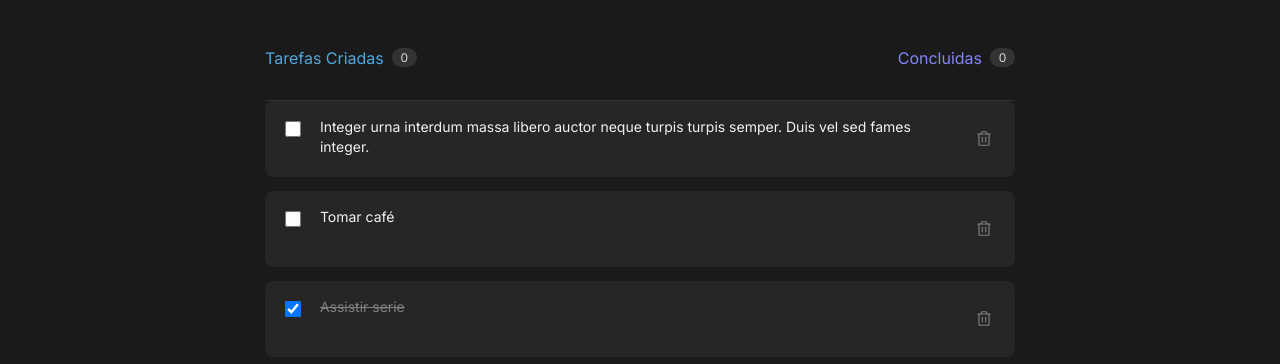
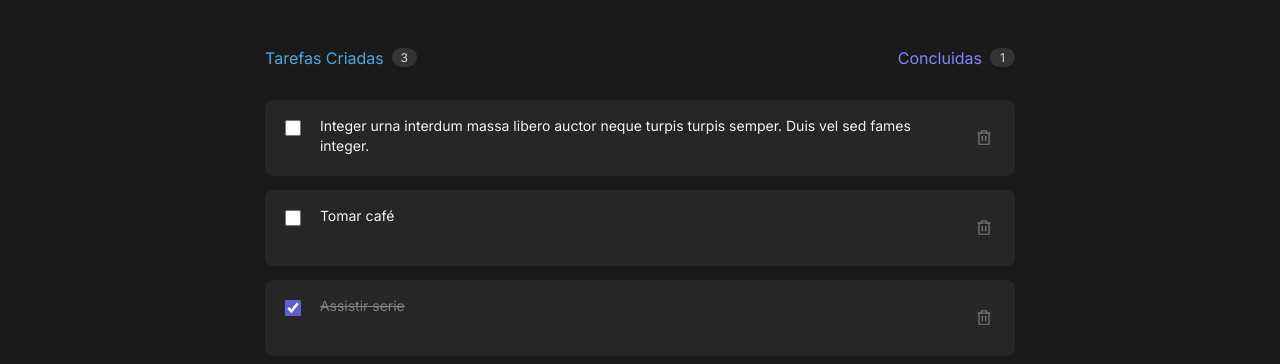
Before and after one commit to RodGondin/ToDo-List, a React (Vite) app: page / in a window 1280 px wide. Shown: the part 272-636 px from the top of the page. Built offline with nearby package versions, Linux system fonts and the light colour scheme.

Commit message:
add react hooks and testing some ways

```diff
--- a/src/App.module.css
+++ b/src/App.module.css
@@ -113,6 +113,10 @@
   background-color: var(--gray-400);
 }
 
+.content .hidden {
+  display: none;
+}
+
 .content .noTasksMessage {
   width: 100%;
   display: flex;
@@ -128,3 +132,7 @@
   margin: 0;
   line-height: 140%;
 }
+
+.noTasksMessage img {
+  padding-bottom: 1rem;
+}
--- a/src/App.tsx
+++ b/src/App.tsx
@@ -1,17 +1,51 @@
+import { v4 as uuidv4 } from 'uuid';
+
 import styles from './App.module.css';
 import logo from './assets/logo.svg';
-import { PlusCircle, Clipboard } from "phosphor-react";
+import { PlusCircle } from "phosphor-react";
+
+import clipboard from './assets/Clipboard.svg';
 
 import { Tasks } from './components/Tasks.jsx';
+import { useState } from 'react';
 
 function App() {
+  const [taskCount, setTaskCount] = useState(0);
+  const [doneTaskCount, setDoneTaskCount] = useState(0);
+  const [inputValue, setinputValue] = useState('');
+
+  const handleInputChange = (event: React.ChangeEvent<HTMLInputElement>) => {
+    setinputValue(event.target.value);
+  };
+
+  const handleTaskCountChange = (newCount: number) => {
+    setTaskCount(newCount);
+  };
+
+  const handleDoneTaskCountChange = (newCount: number) => {
+    setDoneTaskCount(newCount);
+  };
+
+  const addTaskCountChange = () => {
+    const newTask = {
+      id: uuidv4(),
+      message: inputValue,
+      isDone: false
+    };
+
+    setinputValue(''); // Limpa o input após adicionar a tarefa
+    return newTask;
+  };
+
   return (
     <div className={styles.container}>
       <header className={styles.header}>
         <img className={styles.logo} src={logo} alt="logo" />
         <div className={styles.inputDiv}>
-          <input className={styles.input} type="text" placeholder='Adicione uma nova tarefa' />
-          <button>
+          <input className={styles.input} type="text" placeholder='Adicione uma nova tarefa' value={inputValue} onChange={handleInputChange} />
+          <button
+            onClick={addTaskCountChange}
+          >
             Criar
             <PlusCircle size={19} />
           </button>
@@ -25,7 +59,7 @@ function App() {
                 Tarefas Criadas
               </span>
               <div className={styles.counter}>
-                0
+                {taskCount}
               </div>
             </span>
 
@@ -34,20 +68,22 @@ function App() {
                 Concluidas
               </span>
               <div className={styles.counter}>
-                0
+                {doneTaskCount}
               </div>
             </span>
 
           </section>
-          <div className={styles.line} />
+
+          <div className={taskCount ? '' : styles.line} />
+
           <section>
-            {/* <div className={styles.noTasksMessage}>
-              <Clipboard size={32} />
+            <div className={taskCount ? styles.hidden : styles.noTasksMessage}>
+              <img src={clipboard} alt="clipboard" />
               <p className={`${styles.message} ${styles.bold}`}>Você ainda não tem tarefas cadastradas</p>
               <p className={styles.message}>Crie tarefas e organize seus itens a fazer</p>
-            </div> */}
+            </div>
 
-            <Tasks />
+            <Tasks addTaskCountChange={addTaskCountChange} onTaskCountChange={handleTaskCountChange} onDoneTaskCountChange={handleDoneTaskCountChange} />
 
           </section>
         </div>
--- a/src/components/Tasks.module.css
+++ b/src/components/Tasks.module.css
@@ -31,6 +31,8 @@
 .checkbox {
     width: 18px;
     height: 18px;
+    accent-color: var(--purple-dark);
+    cursor: pointer;
 }
 
 .trashButton {
--- a/src/components/Tasks.tsx
+++ b/src/components/Tasks.tsx
@@ -2,13 +2,19 @@ import { v4 as uuidv4 } from 'uuid';
 
 import { Trash } from "phosphor-react";
 import styles from './Tasks.module.css';
-import { useState } from "react";
+import { useEffect, useState } from "react";
 
 interface TaskType {
   id: string;
   message: string;
   isDone: boolean;
 }
+
+interface TasksProps {
+  addTaskCountChange: (newTask: TaskType) => void;
+  onTaskCountChange: (count: number) => void;
+  onDoneTaskCountChange: (doneCount: number) => void;
+};
 
 const tasks: TaskType[] = [
   {
@@ -28,8 +34,14 @@ const tasks: TaskType[] = [
   },
 ];
 
-export function Tasks() {
+export function Tasks({ addTaskCountChange, onTaskCountChange, onDoneTaskCountChange }: TasksProps) {
   const [tasksList, setTasksList] = useState<TaskType[]>(tasks);
+
+  useEffect(() => {
+    onTaskCountChange(tasksList.length);
+    const doneTaskCount = tasksList.filter(task => task.isDone).length;
+    onDoneTaskCountChange(doneTaskCount);
+  }, [tasksList]);
 
   function handleIsDoneTask(isChecked: boolean, taskToChange: TaskType) {
     const updatedTasks = tasksList.map(task => {
@@ -49,6 +61,11 @@ export function Tasks() {
     })
 
     setTasksList(tasksWithoutTheDeleted);
+  }
+
+  function newTasksList(addTaskCountChange: TaskType) {
+    setTasksList(prevTasks => [...prevTasks, addTaskCountChange])
+    console.log('ok');
   }
 
   return (
```
Also changed, not shown: src/assets/clipboard.svg (added).
